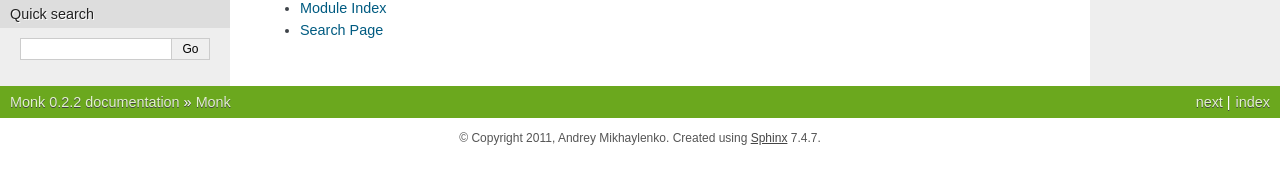
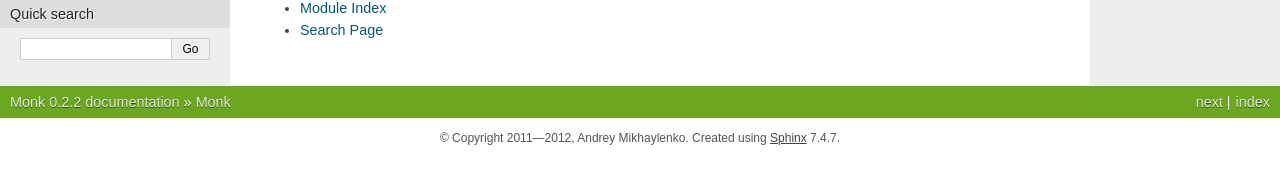
Before and after one commit to neithere/monk, a Sphinx documentation site: the page built from docs/index.rst, in a window 1280 px wide. Shown: the part 282-466 px from the top of the page. Built offline with Sphinx 7.4.7, drawn with Linux system fonts in a browser that asks for light colours; part of the change alters nothing that is shown.

```diff
--- a/docs/conf.py
+++ b/docs/conf.py
@@ -12,6 +12,7 @@
 # serve to show the default.
 
 import sys, os
+import datetime
 
 # If extensions (or modules to document with autodoc) are in another directory,
 # add these directories to sys.path here. If the directory is relative to the
@@ -42,7 +43,7 @@ master_doc = 'index'
 
 # General information about the project.
 project = u'Monk'
-copyright = u'2011, Andrey Mikhaylenko'
+copyright = u'2011—{0.year}, Andrey Mikhaylenko'.format(datetime.date.today())
 
 # The version info for the project you're documenting, acts as replacement for
 # |version| and |release|, also used in various other places throughout the
```
